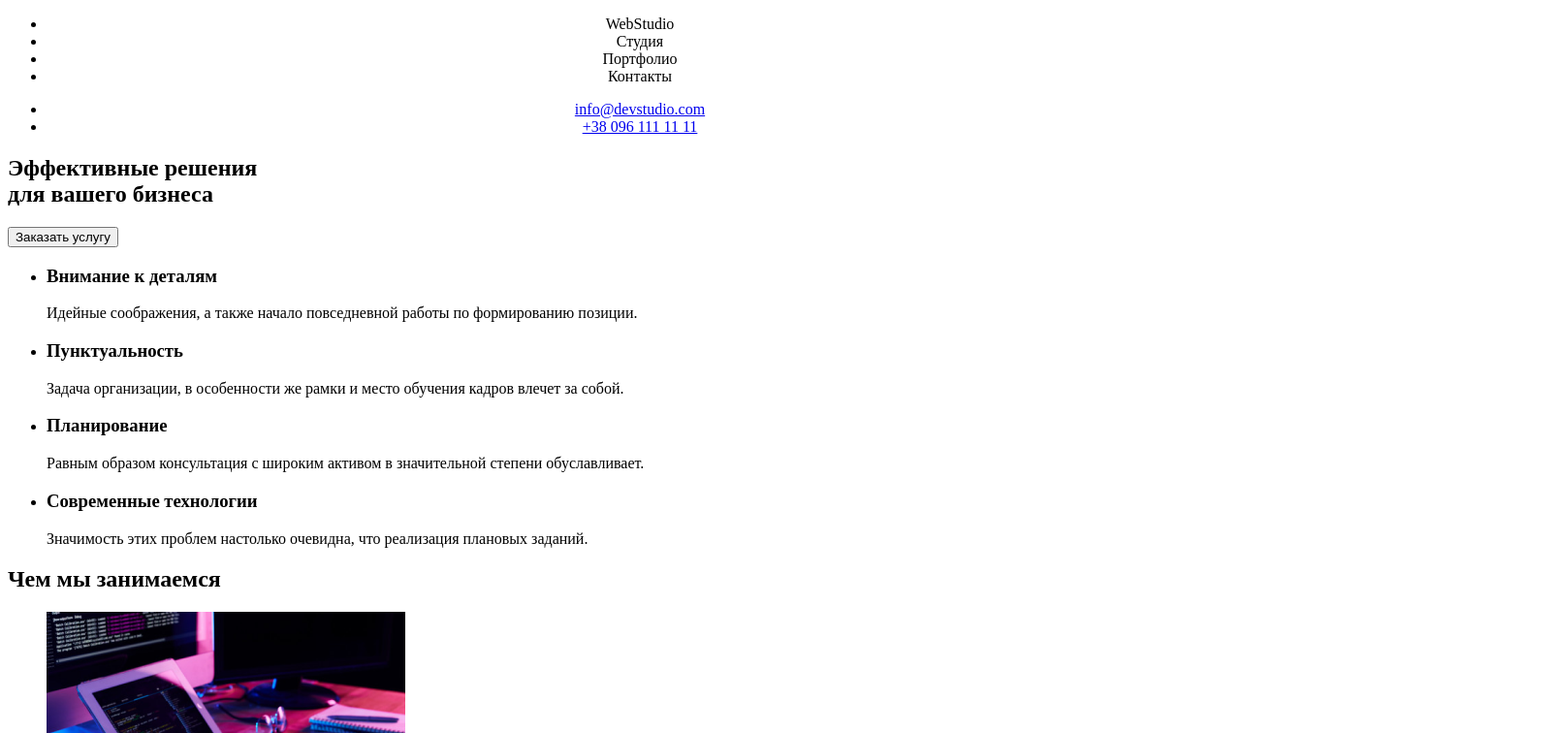
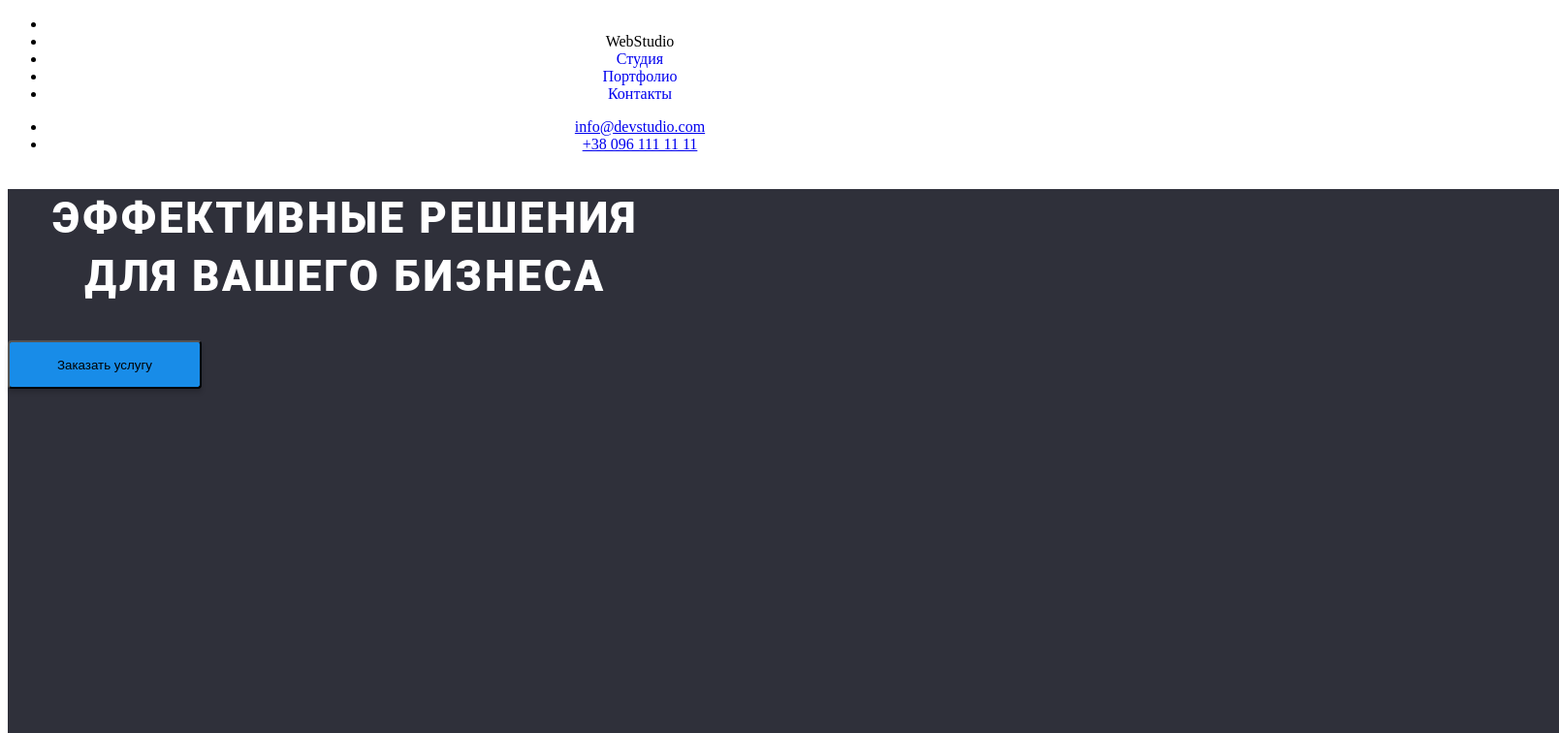
Before and after one commit to Oleksandr-Alex-02/goit-markup-hw-01, a plain HTML site: page index.html in a window 1280 px wide. Shown: the top 756 px of the page at 97% size, 1608 px wide, since content can reach past the window. Drawn offline with Linux system fonts and the light colour scheme.

Commit message:
якоря-страницы-навигация

```diff
--- a/css/styles.css
+++ b/css/styles.css
@@ -3,5 +3,44 @@
 }
 .вкрхняя-линия-1 {
 }
+.on-ir {
+  text-decoration: none;
+}
 .вкрхняя-линия-2 {
 }
+.шапка-сайта {
+  width: 1600px;
+  height: 600px;
+  left: 0px;
+  top: 80px;
+
+  background: #2f303a;
+}
+
+.h1-шапки {
+  width: 696px;
+  height: 120px;
+  left: 452px;
+  top: 280px;
+
+  font-family: Roboto;
+  font-style: normal;
+  font-weight: 900;
+  font-size: 44px;
+  line-height: 60px;
+  text-align: center;
+  letter-spacing: 0.06em;
+  text-transform: uppercase;
+
+  color: #ffffff;
+}
+.button {
+  width: 200px;
+  height: 50px;
+  left: 700px;
+  top: 430px;
+
+  background: #188ce8;
+  box-shadow: 0px 4px 4px rgba(0, 0, 0, 0.15);
+  border-radius: 4px;
+}
--- a/index.html
+++ b/index.html
@@ -12,10 +12,11 @@
     <header class="section-header">
       <nav class="вкрхняя-линия-1">
         <ul>
+          <li id="header"></li>
           <li><a href="#"></a><span class="stil-WebStudio">Web</span>Studio</li>
-          <li><a href="#"></a>Студия</li>
-          <li><a href="#"></a>Портфолио</li>
-          <li><a href="#"></a>Контакты</li>
+          <li><a href="#ctydia" class="on-ir">Студия</a></li>
+          <li><a href="#porfolio" class="on-ir">Портфолио</a></li>
+          <li><a href="#kontakt" class="on-ir">Контакты</a></li>
         </ul>
       </nav>
       <ul class="вкрхняя-линия-2">
@@ -27,8 +28,8 @@
     <main>
       <!--шапка-->
       <section class="шапка-сайта">
-        <h1>Эффективные решения <br />для вашего бизнеса</h1>
-        <button type="submit">Заказать услугу</button>
+        <h1 class="h1-шапки">Эффективные решения <br />для вашего бизнеса</h1>
+        <button class="button" type="submit">Заказать услугу</button>
       </section>
 
       <!--особености-->
@@ -62,7 +63,9 @@
 
       <!--Чем мы занимаемся-->
       <section>
-        <h2>Чем мы занимаемся</h2>
+        <h2 id="ctydia">
+          <a href="#header" class="on-ir">Чем мы занимаемся</a>
+        </h2>
         <ul>
           <li><img src="./images/моделирование.png" alt="моделирование" width="370" /></li>
           <li><img src="./images/фото-шоп.png" alt="фото-шоп" width="370" /></li>
@@ -72,7 +75,7 @@
 
       <!--Наша команда-->
       <section>
-        <h2>Наша команда</h2>
+        <h2 id="porfolio"><a href="#header" class="on-ir">Наша команда</a></h2>
         <ul>
           <li>
             <img src="./images/img.jpg" alt="Игорь Демьяненко Product Designer" width="270" />
@@ -91,7 +94,9 @@
 
     <!--подвал-->
     <footer>
-      <h2><span>Web</span>Studio</h2>
+      <h2 id="kontakt">
+        <a href="#header" class="on-ir"><span>Web</span>Studio</a>
+      </h2>
       <address>
         <ul>
           <li>г. Киев, пр-т Леси Украинки, 26</li>
```
